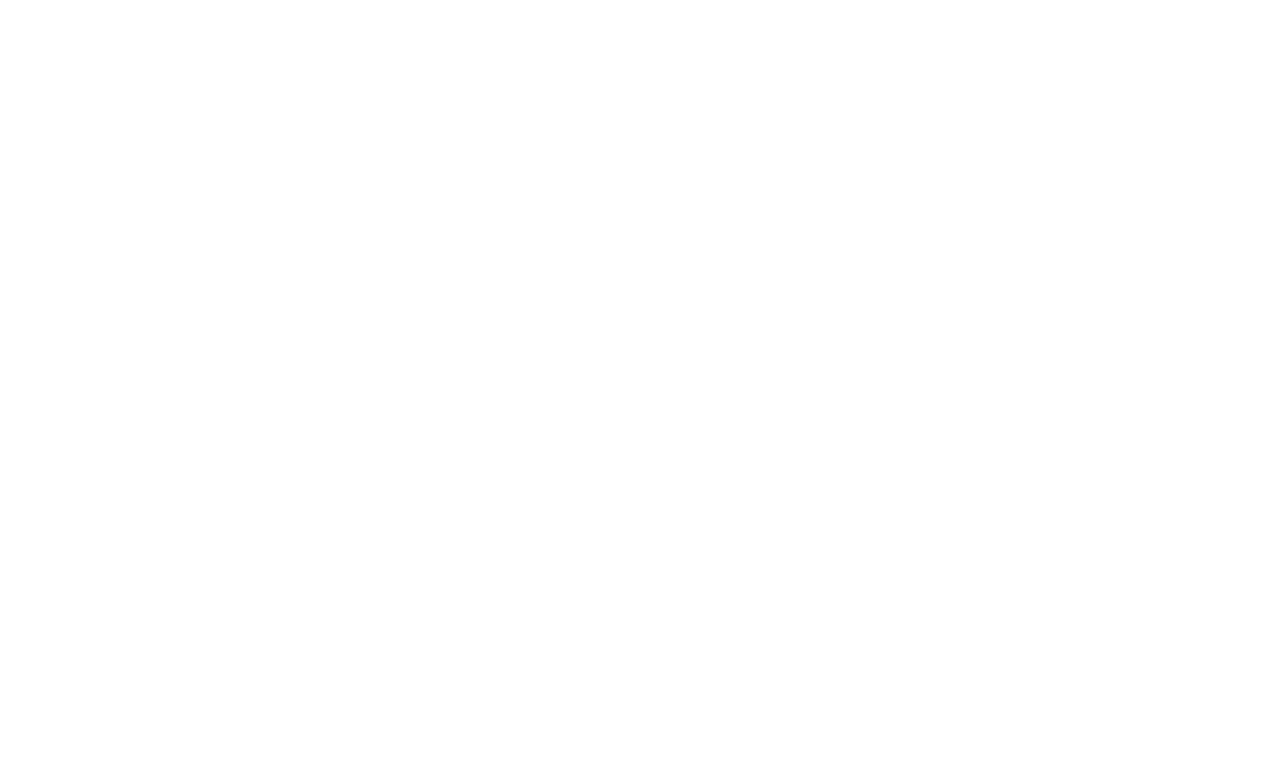
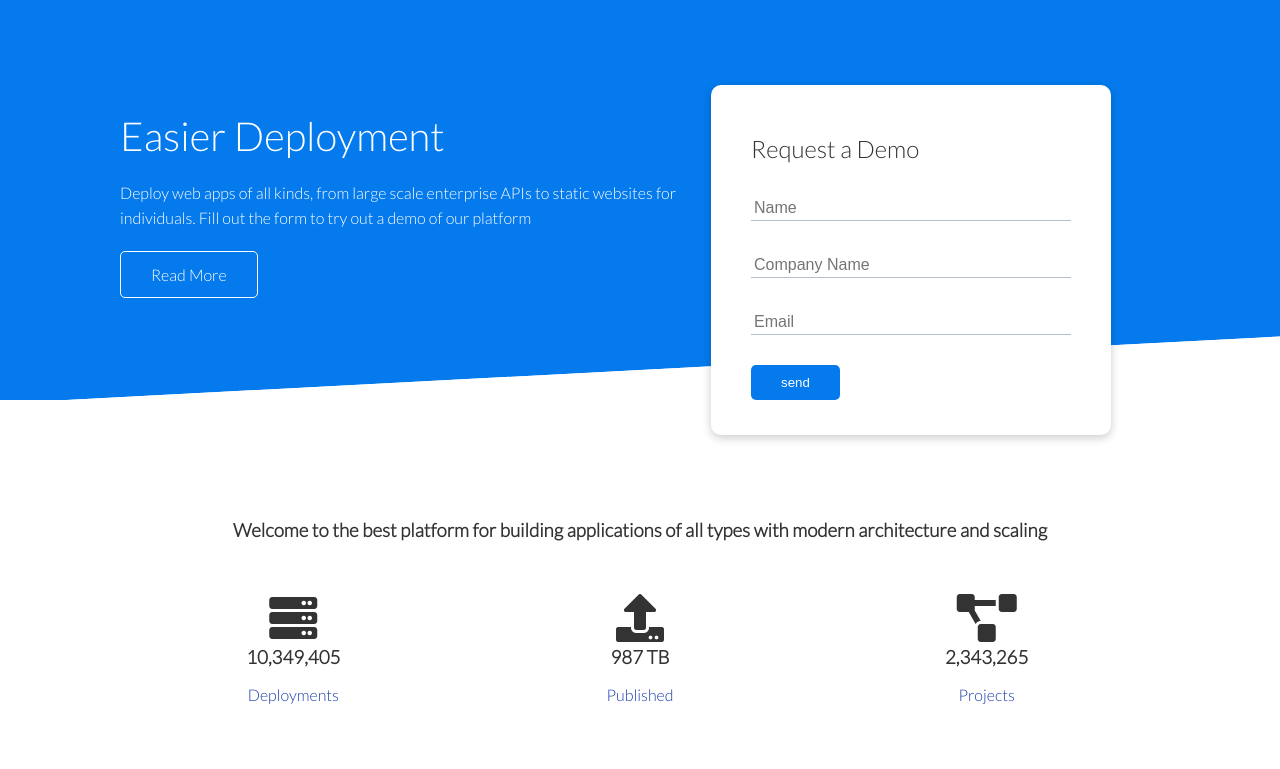
Before and after one commit to HYF-Class19/agile-development-loruki-group-4, a plain HTML site: page index.html in a window 1280 px wide. Drawn offline with Linux system fonts and the light colour scheme.

Commit message:
add showcase and stats HTML elements

```diff
--- a/index.html
+++ b/index.html
@@ -1,18 +1,75 @@
 <!DOCTYPE html>
 <html lang="en">
+
 <head>
   <meta charset="UTF-8" />
   <link rel="icon" type="image/svg+xml" href="./client/assets/favicon.ico" />
   <meta name="viewport" content="width=device-width, initial-scale=1.0" />
-    <link
-      rel="stylesheet"
-      href="https://cdnjs.cloudflare.com/ajax/libs/font-awesome/5.15.1/css/all.min.css"
+  <link rel="stylesheet" href="https://cdnjs.cloudflare.com/ajax/libs/font-awesome/5.15.1/css/all.min.css"
     integrity="sha512-+4zCK9k+qNFUR5X+cKL9EIR+ZOhtIloNl9GIKS57V1MyNsYpYcUrUeQc9vNfzsWfV28IaLL3i96P9sdNyeRssA=="
-      crossorigin="anonymous"
-    />
+    crossorigin="anonymous" />
   <title>project!</title>
   <link href="./styles/utilities.css" rel="stylesheet" />
   <link href="./styles/index.css" rel="stylesheet" />
 </head>
-  <body></body>
+
+<body>
+
+  <!-- showcase -->
+  <section class="showcase">
+    <div class="container grid">
+      <div class="showcase-text">
+        <h1>Easier Deployment</h1>
+        <p>Deploy web apps of all kinds, from large scale enterprise APIs to static websites for individuals.
+          Fill out the form to try out a demo of our platform</p>
+        <a href="pages/features.html" class="btn btn-outline">Read More</a>
+      </div>
+      <div class="showcase-form card">
+        <h2>Request a Demo</h2>
+        <form>
+          <div class="form-control">
+            <input type="text" name="name" placeholder="Name" required>
+          </div>
+          <div class="form-control">
+            <input type="text" name="company" placeholder="Company Name" required>
+          </div>
+          <div class="form-control">
+            <input type="email" name="email" placeholder="Email" required>
+          </div>
+          <input type="submit" value="send" class="btn btn-primary">
+        </form>
+      </div>
+    </div>
+
+  </section>
+
+  <!-- Stats -->
+  <section class="stats">
+    <div class="container">
+      <h3 class="stats-heading text-center my-1">
+        Welcome to the best platform for building applications of all types with modern architecture and scaling
+      </h3>
+
+      <div class="grid grid-3 text-center my-4">
+        <div>
+          <i class="fas fa-server fa-3x"></i>
+          <h3>10,349,405</h3>
+          <p class="text-secondary">Deployments</p>
+        </div>
+        <div>
+          <i class="fas fa-upload fa-3x"></i>
+          <h3>987 TB</h3>
+          <p class="text-secondary">Published</p>
+        </div>
+        <div>
+          <i class="fas fa-project-diagram fa-3x"></i>
+          <h3>2,343,265</h3>
+          <p class="text-secondary">Projects</p>
+        </div>
+      </div>
+    </div>
+  </section>
+
+</body>
+
 </html>
--- a/styles/index.css
+++ b/styles/index.css
@@ -56,3 +56,64 @@ pre {
   visibility: hidden;
   height: 0;
 }
+
+.showcase{
+  height: 400px;
+  background-color: #047aed;
+  color: white;
+  position: relative;
+}
+
+.showcase h1{
+  font-size: 40px;
+}
+
+.showcase p{
+  margin: 20px 0;
+}
+
+.showcase .grid{
+grid-template-columns: 55% 45%;
+overflow: visible;
+}
+
+.showcase-form{
+  position: relative;
+  top: 60px;
+  height: 350px;
+  width: 400px;
+  padding: 40px;
+  z-index: 100;
+}
+
+.showcase-form .form-control{
+  margin: 30px 0;
+}
+
+.showcase-form input[type='text'], .showcase-form input[type='email']{
+  border:0;
+  border-bottom: 1px solid #b4becd;
+  width: 100%;
+  padding: 3px;
+  font-size: 16px;
+}
+
+.showcase-form input:focus{
+  outline: none;
+}
+
+.showcase::before, .showcase::after {
+  content: '';
+  position: absolute;
+  height: 100px;
+  bottom: -70px;
+  right: 0;
+  left: 0;
+  background-color: white;
+  transform: skewY(-3deg);
+}
+
+/* Stats */
+.stats{
+  padding-top: 100px;
+}
--- a/styles/utilities.css
+++ b/styles/utilities.css
@@ -31,6 +31,10 @@
 
 .btn:hover {
   transform: scale(0.98);
+}
+
+.text-center{
+  text-align: center;
 }
 
 /* Backgrounds & colored buttons */
```
Lines whose indentation alone changed are shown as unchanged.
